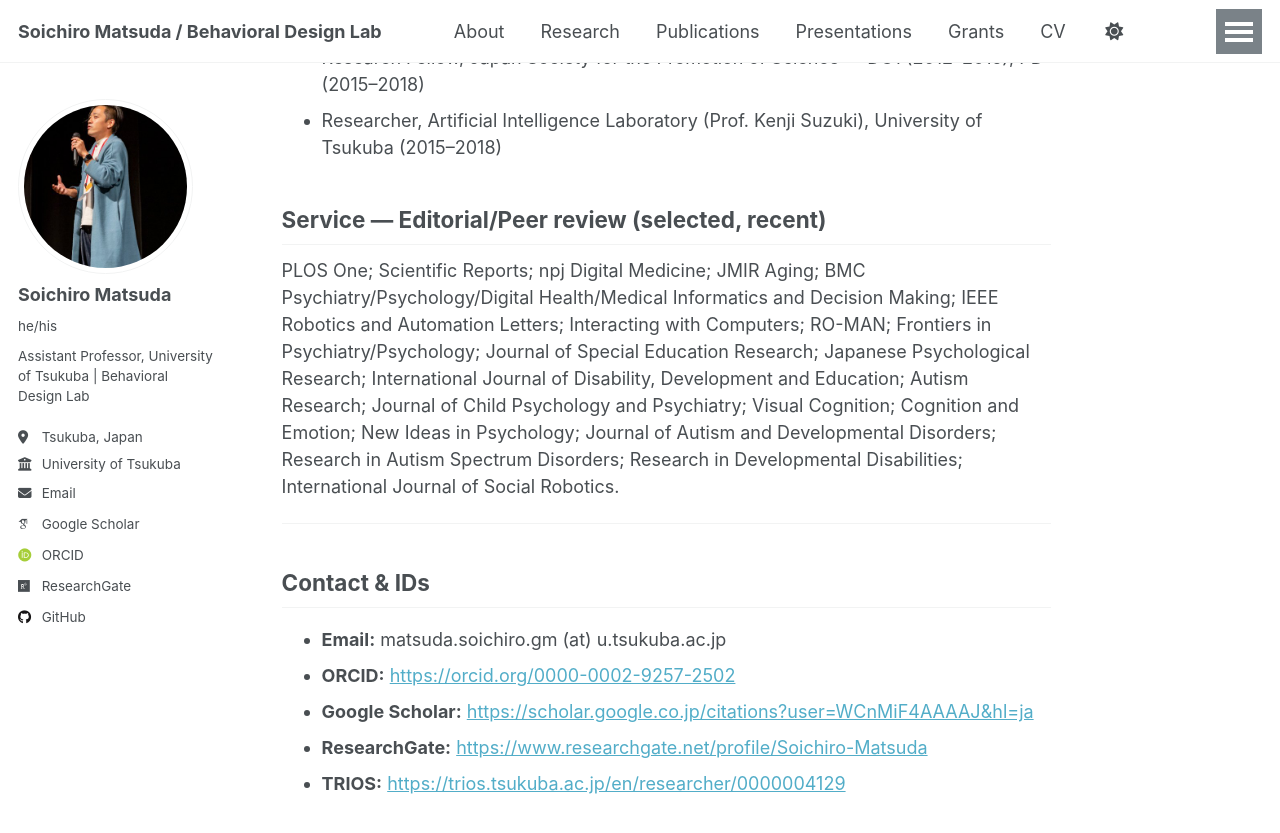
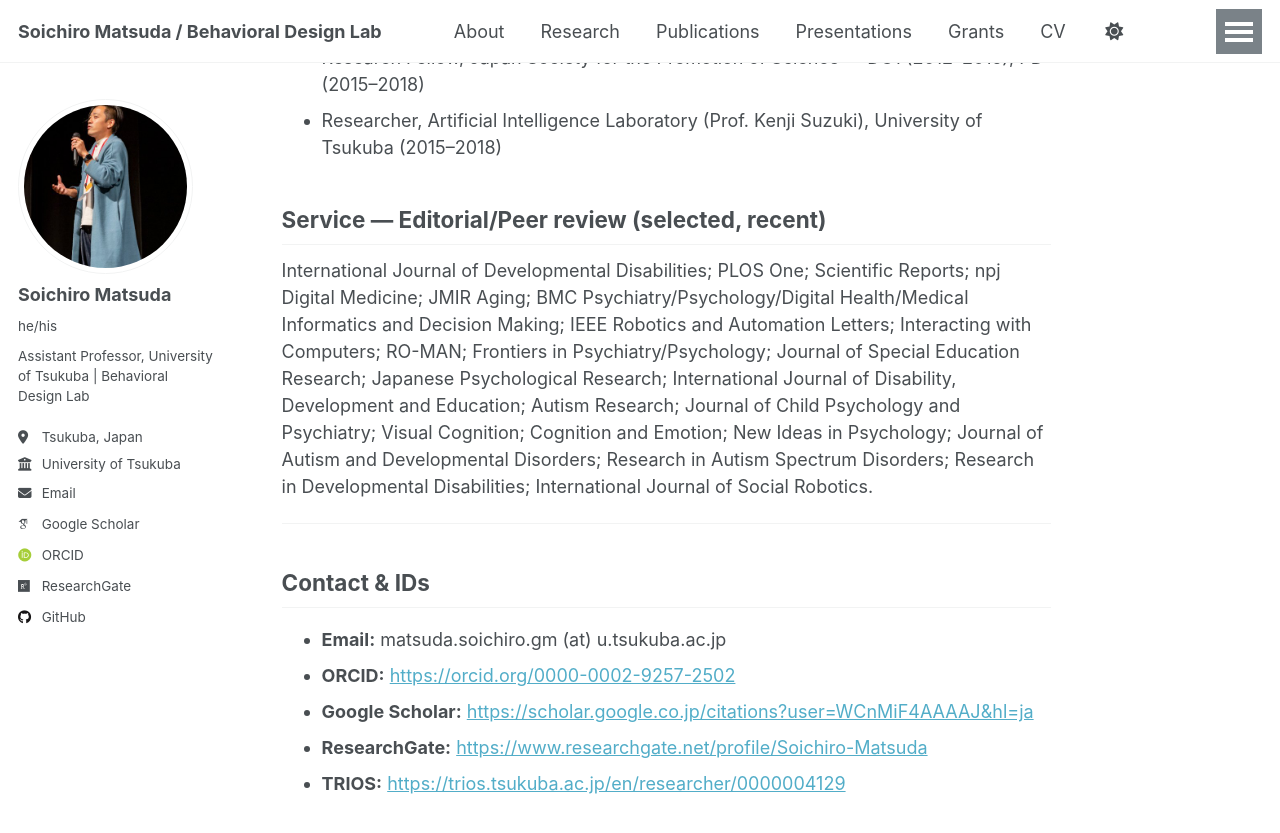
Before and after one commit to BehavioralDesignerMatsuda/BehavioralDesignerMatsuda.github.io, a Jekyll site: the page built from _pages/about.md, in a window 1280 px wide and 900 px high, scrolled down 2475 px. Shown: the top 833 px of the window. Built offline with Jekyll 4.4.1, drawn with Linux system fonts in a browser that asks for light colours; some web fonts are replaced; a script that is not in the unit is left out.

Commit message:
Update about.md

```diff
--- a/_pages/about.md
+++ b/_pages/about.md
@@ -78,7 +78,7 @@ I keep a living, HCI-oriented overview of my lab’s work here:
 
 ## Service — Editorial/Peer review (selected, recent)
 
-PLOS One; Scientific Reports; npj Digital Medicine; JMIR Aging; BMC Psychiatry/Psychology/Digital Health/Medical Informatics and Decision Making; IEEE Robotics and Automation Letters; Interacting with Computers; RO-MAN; Frontiers in Psychiatry/Psychology; Journal of Special Education Research; Japanese Psychological Research; International Journal of Disability, Development and Education; Autism Research; Journal of Child Psychology and Psychiatry; Visual Cognition; Cognition and Emotion; New Ideas in Psychology; Journal of Autism and Developmental Disorders; Research in Autism Spectrum Disorders; Research in Developmental Disabilities; International Journal of Social Robotics.
+International Journal of Developmental Disabilities; PLOS One; Scientific Reports; npj Digital Medicine; JMIR Aging; BMC Psychiatry/Psychology/Digital Health/Medical Informatics and Decision Making; IEEE Robotics and Automation Letters; Interacting with Computers; RO-MAN; Frontiers in Psychiatry/Psychology; Journal of Special Education Research; Japanese Psychological Research; International Journal of Disability, Development and Education; Autism Research; Journal of Child Psychology and Psychiatry; Visual Cognition; Cognition and Emotion; New Ideas in Psychology; Journal of Autism and Developmental Disorders; Research in Autism Spectrum Disorders; Research in Developmental Disabilities; International Journal of Social Robotics.
 
 ---
 
```
